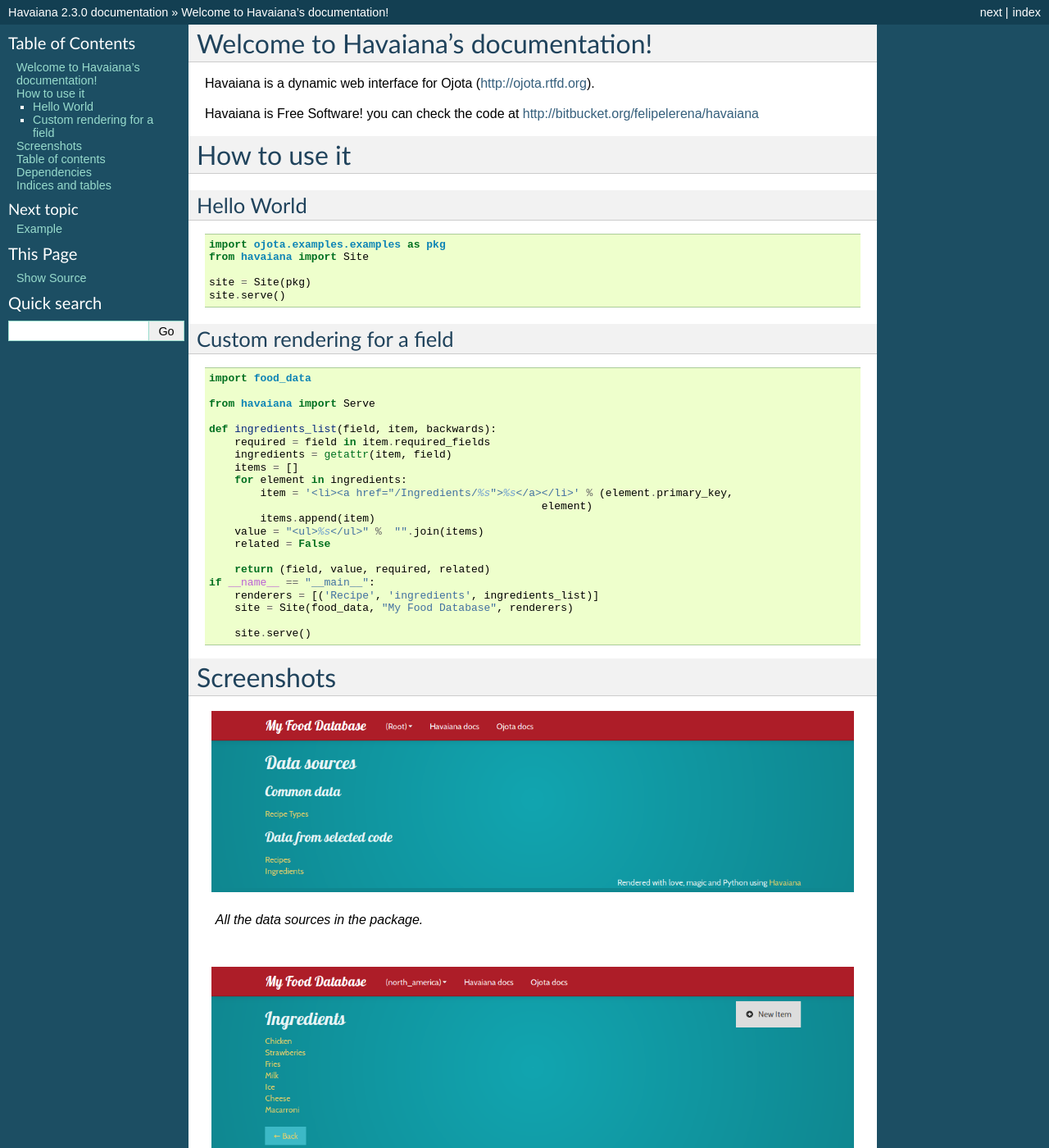
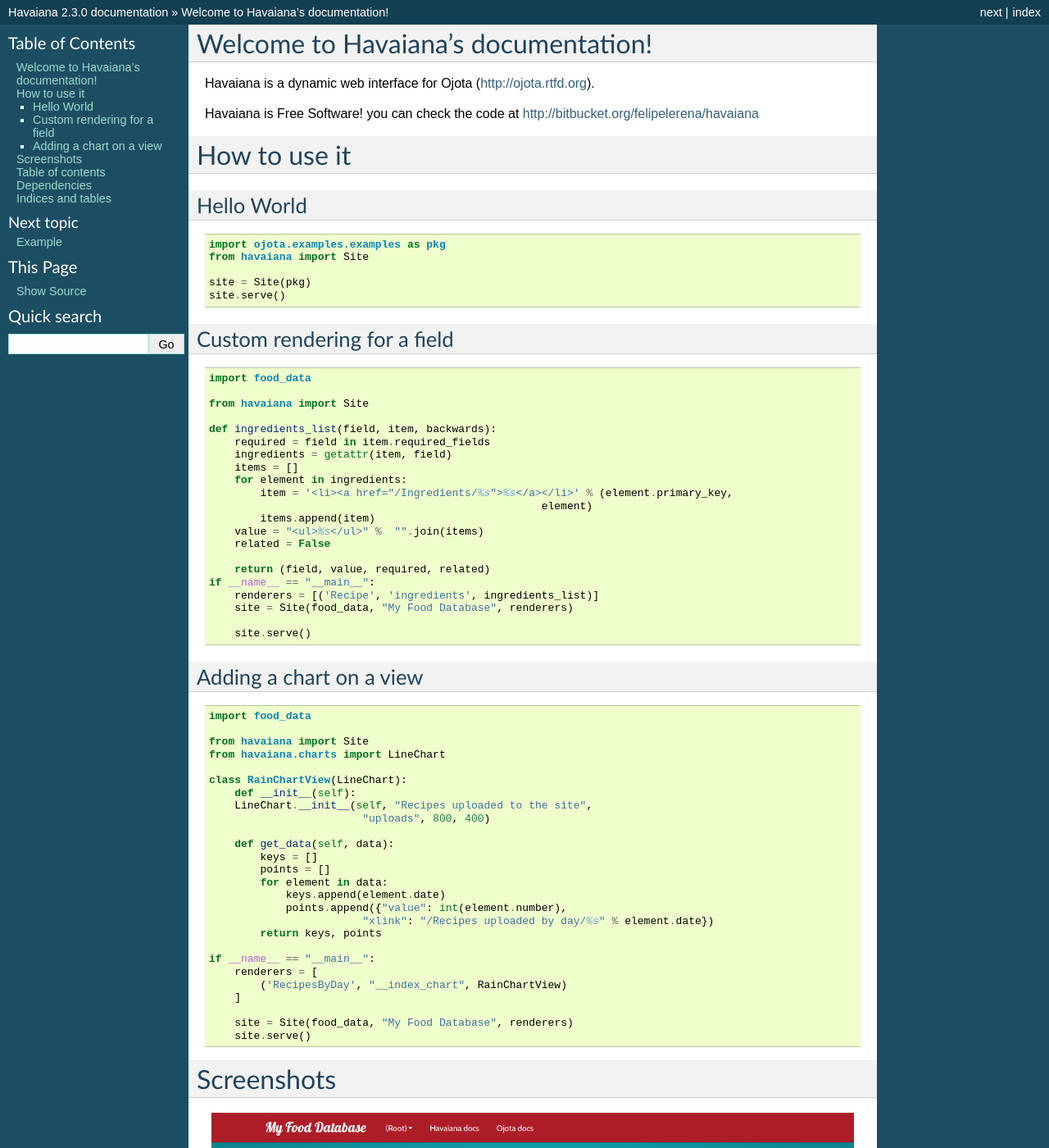
Before and after one commit to felipelerena/havaiana, a Sphinx documentation site: the page built from havaiana/docs/index.rst, in a window 1280 px wide and 1400 px high. Shown: the whole window at 82% size. Built offline with Sphinx 7.4.7, drawn with Linux system fonts in a browser that asks for light colours.

Commit message:
updating documentation

```diff
--- a/havaiana/docs/index.rst
+++ b/havaiana/docs/index.rst
@@ -30,7 +30,7 @@
 
     import food_data
 
-    from havaiana import Serve
+    from havaiana import Site
 
     def ingredients_list(field, item, backwards):
         required = field in item.required_fields
@@ -48,6 +48,38 @@
         renderers = [('Recipe', 'ingredients', ingredients_list)]
         site = Site(food_data, "My Food Database", renderers)
 
+        site.serve()
+
+Adding a chart on a view
+____________________________
+
+.. code-block:: python
+
+    import food_data
+
+    from havaiana import Site
+    from havaiana.charts import LineChart
+
+    class RainChartView(LineChart):
+        def __init__(self):
+        LineChart.__init__(self, "Recipes uploaded to the site",
+                            "uploads", 800, 400)
+
+        def get_data(self, data):
+            keys = []
+            points = []
+            for element in data:
+                keys.append(element.date)
+                points.append({"value": int(element.number),
+                            "xlink": "/Recipes uploaded by day/%s" % element.date})
+            return keys, points
+
+    if __name__ == "__main__":
+        renderers = [
+            ('RecipesByDay', "__index_chart", RainChartView)
+        ]
+
+        site = Site(food_data, "My Food Database", renderers)
         site.serve()
 
 
```
Also changed, not shown: 6 other files.
